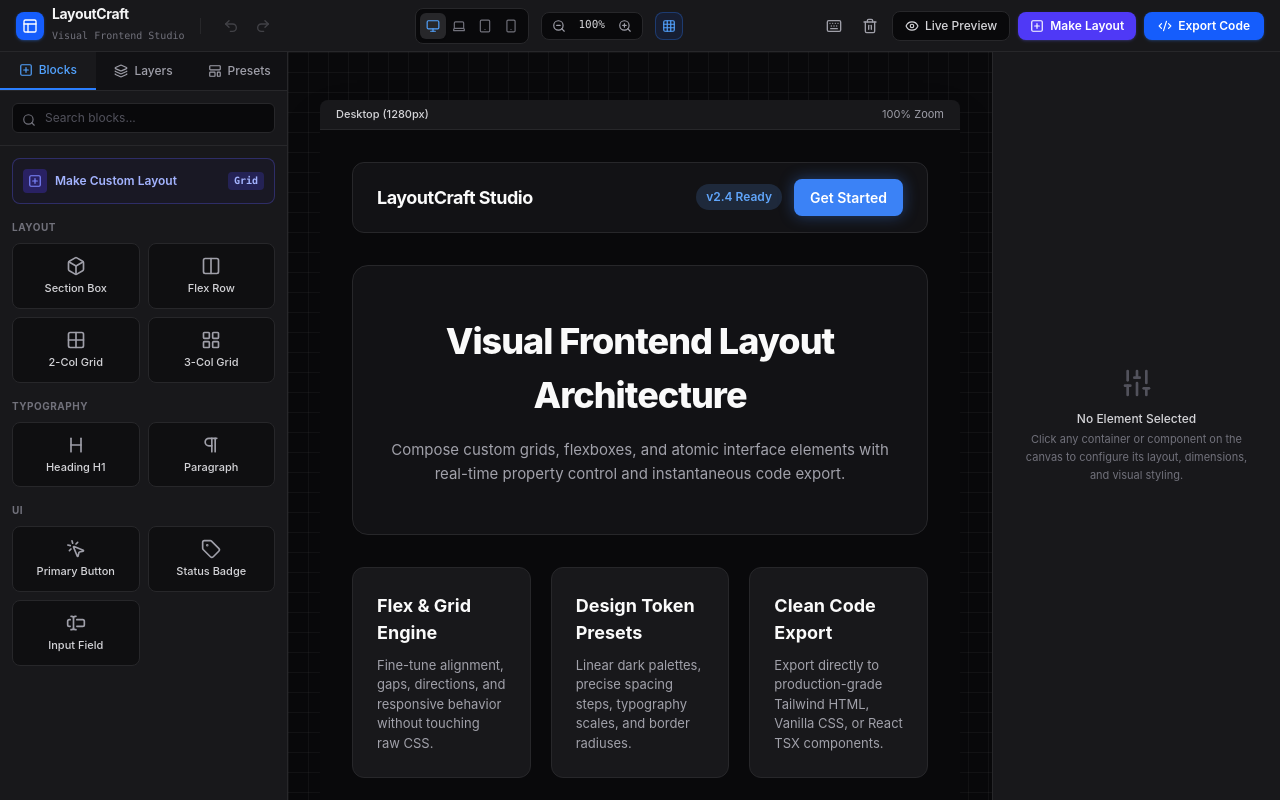
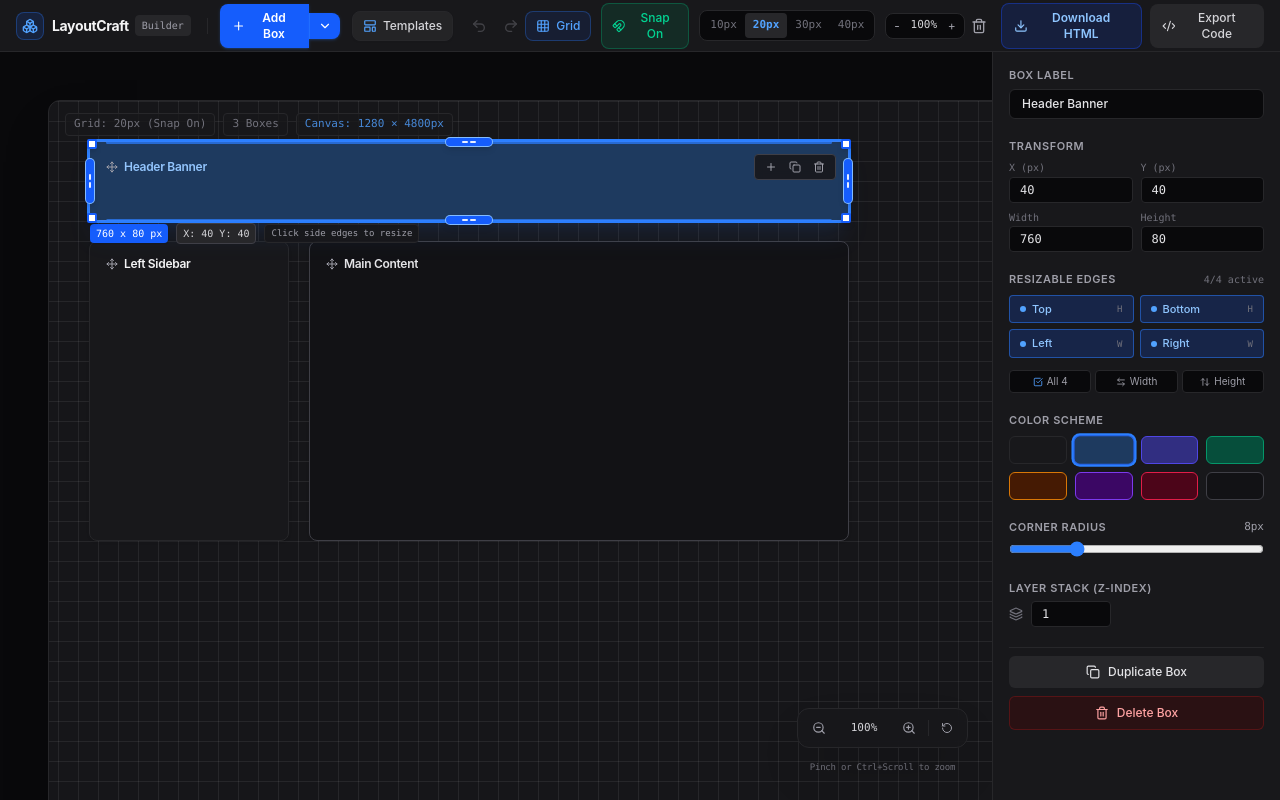
Before and after one commit to mwdharmaaa/layoutcraft, a React (Vite) app: page / in a window 1280 px wide. Built offline with nearby package versions, Linux system fonts and the light colour scheme; the HTML template or start-up script is replaced by a standard one.

Commit message:
feat(app): elevate custom layout builder as primary application and integrate template selector

```diff
--- a/src/App.jsx
+++ b/src/App.jsx
@@ -1,160 +1,5 @@
-import { useState } from 'react';
-import { StudioHeader } from '@/features/toolbar/components/StudioHeader';
-import { StudioSidebar } from '@/features/palette/components/StudioSidebar';
-import { CanvasArtboard } from '@/features/canvas/components/CanvasArtboard';
-import { PropertyInspector } from '@/features/inspector/components/PropertyInspector';
-import { ExportModal } from '@/features/export/components/ExportModal';
-import { ShortcutsModal } from '@/features/shortcuts/components/ShortcutsModal';
-import { ToastNotification } from '@/features/toast/components/ToastNotification';
-import { useStudioState } from '@/features/canvas/hooks/useStudioState';
 import { LayoutBuilderView } from '@/features/builder/components/LayoutBuilderView';
 
 export default function App() {
-  const [viewMode, setViewMode] = useState('studio');
-
-  const {
-    rootNode,
-    selectedId,
-    selectedNode,
-    hoveredId,
-    viewport,
-    zoom,
-    showGrid,
-    isPreview,
-    sidebarTab,
-    inspectorTab,
-    isExportOpen,
-    isShortcutsOpen,
-    toasts,
-    canUndo,
-    canRedo,
-    setHoveredId,
-    setViewport,
-    setZoom,
-    setShowGrid,
-    setIsPreview,
-    setSidebarTab,
-    setInspectorTab,
-    setIsExportOpen,
-    setIsShortcutsOpen,
-    handleUndo,
-    handleRedo,
-    handleSelectNode,
-    handleInsertNode,
-    handleUpdateStyles,
-    handleUpdateContent,
-    handleUpdateName,
-    handleDeleteNode,
-    handleDuplicateNode,
-    handlePasteImage,
-    handleMoveOrder,
-    handleToggleVisibility,
-    handleSelectTemplate,
-    handleImportLayout,
-    handleClearCanvas,
-  } = useStudioState();
-
-  if (viewMode === 'builder') {
-    return (
-      <LayoutBuilderView
-        onBack={() => setViewMode('studio')}
-        onApplyToStudio={(newRoot) => {
-          handleImportLayout(newRoot);
-          setViewMode('studio');
-        }}
-      />
-    );
-  }
-
-  return (
-    <div className="flex flex-col w-screen h-screen overflow-hidden bg-zinc-950 text-zinc-100 font-sans">
-      {/* Studio Top Navigation Bar */}
-      <StudioHeader
-        viewport={viewport}
-        onViewportChange={setViewport}
-        zoom={zoom}
-        onZoomChange={setZoom}
-        showGrid={showGrid}
-        onToggleGrid={setShowGrid}
-        canUndo={canUndo}
-        canRedo={canRedo}
-        onUndo={handleUndo}
-        onRedo={handleRedo}
-        isPreview={isPreview}
-        onTogglePreview={setIsPreview}
-        onOpenExport={() => setIsExportOpen(true)}
-        onClearCanvas={handleClearCanvas}
-        onOpenShortcuts={() => setIsShortcutsOpen(true)}
-        onOpenMakeLayout={() => setViewMode('builder')}
-      />
-
-      {/* Main Workspace Workspace Dock */}
-      <div className="flex flex-1 overflow-hidden relative">
-        {/* Left Dock: Blocks, Layers, Templates */}
-        {!isPreview && (
-          <StudioSidebar
-            activeTab={sidebarTab}
-            onTabChange={setSidebarTab}
-            onInsertNode={handleInsertNode}
-            rootNode={rootNode}
-            selectedId={selectedId}
-            onSelectNode={handleSelectNode}
-            onToggleVisibility={handleToggleVisibility}
-            onDeleteNode={handleDeleteNode}
-            onSelectTemplate={handleSelectTemplate}
-            onOpenMakeLayout={() => setViewMode('builder')}
-          />
-        )}
-
-        {/* Center Canvas Viewport */}
-        <CanvasArtboard
-          rootNode={rootNode}
-          selectedId={selectedId}
-          hoveredId={hoveredId}
-          viewport={viewport}
-          zoom={zoom}
-          showGrid={showGrid}
-          isPreview={isPreview}
-          onSelect={(id) => handleSelectNode(id)}
-          onHover={(id) => setHoveredId(id)}
-          onUpdateContent={handleUpdateContent}
-          onDuplicate={handleDuplicateNode}
-          onDelete={handleDeleteNode}
-          onMoveUp={(id) => handleMoveOrder(id, 'up')}
-          onMoveDown={(id) => handleMoveOrder(id, 'down')}
-          onCanvasClick={() => handleSelectNode(rootNode.id)}
-          onPasteImage={handlePasteImage}
-        />
-
-        {/* Right Dock: Property Inspector */}
-        {!isPreview && (
-          <PropertyInspector
-            selectedNode={selectedNode}
-            activeTab={inspectorTab}
-            onTabChange={setInspectorTab}
-            onUpdateStyles={handleUpdateStyles}
-            onUpdateContent={(txt) => selectedId && handleUpdateContent(selectedId, txt)}
-            onUpdateName={handleUpdateName}
-          />
-        )}
-      </div>
-
-      {/* Code Export & Project Share Modal */}
-      <ExportModal
-        isOpen={isExportOpen}
-        onClose={() => setIsExportOpen(false)}
-        rootNode={rootNode}
-        onImportLayout={handleImportLayout}
-      />
-
-      {/* Keyboard Shortcuts Cheat Sheet Modal */}
-      <ShortcutsModal
-        isOpen={isShortcutsOpen}
-        onClose={() => setIsShortcutsOpen(false)}
-      />
-
-      {/* Action and Shortcut Feedback Toasts */}
-      <ToastNotification toasts={toasts} />
-    </div>
-  );
+  return <LayoutBuilderView />;
 }
--- a/src/features/builder/components/BuilderExportModal.jsx
+++ b/src/features/builder/components/BuilderExportModal.jsx
@@ -1,5 +1,5 @@
 import { useState } from 'react';
-import { X, Copy, Check, Download, Sparkles } from 'lucide-react';
+import { X, Copy, Check, Download } from 'lucide-react';
 import {
   boxesToTailwindCode,
 } from '../utils/box_converter';
@@ -13,7 +13,6 @@ export const BuilderExportModal = ({
   isOpen,
   onClose,
   boxes,
-  onApplyToStudio,
 }) => {
   const [tab, setTab] = useState('html');
   const [htmlMode, setHtmlMode] = useState('document');
@@ -121,13 +120,10 @@ export const BuilderExportModal = ({
 
         {/* Modal Footer */}
         <div className="p-4 border-t border-zinc-800 flex items-center justify-between bg-zinc-900/50">
-          <button
-            onClick={onApplyToStudio}
-            className="flex items-center gap-1.5 px-3 py-1.5 rounded-lg text-xs font-semibold bg-emerald-600 hover:bg-emerald-500 text-white transition-colors"
-          >
-            <Sparkles className="w-3.5 h-3.5" />
-            <span>Apply to Studio</span>
-          </button>
+          <div className="flex items-center gap-2 text-xs text-zinc-500 font-mono">
+            <span className="w-2 h-2 rounded-full bg-emerald-500 animate-pulse" />
+            <span>Ready for production</span>
+          </div>
 
           <div className="flex items-center gap-2">
             <button
--- a/src/features/builder/components/BuilderHeader.jsx
+++ b/src/features/builder/components/BuilderHeader.jsx
@@ -1,5 +1,6 @@
 import {
-  ArrowLeft,
+  Boxes,
+  LayoutTemplate,
   Grid,
   Magnet,
   Undo2,
@@ -7,13 +8,11 @@ import {
   Trash2,
   Code2,
   Download,
-  Sparkles,
 } from 'lucide-react';
 import { GRID_SIZE_OPTIONS } from '../constants/builder_defaults';
 import { AddBoxDropdown } from './AddBoxDropdown';
 
 export const BuilderHeader = ({
-  onBack,
   gridSize,
   onChangeGridSize,
   showGrid,
@@ -27,28 +26,42 @@ export const BuilderHeader = ({
   onUndo,
   onRedo,
   onAddBox,
+  onOpenTemplates,
   onClearCanvas,
   onOpenExport,
   onDownloadHtml,
-  onApplyToStudio,
 }) => {
   return (
     <header className="h-13 bg-zinc-900 border-b border-zinc-800 px-4 flex items-center justify-between select-none">
-      {/* Left: Back to Studio & Add Box */}
+      {/* Left: Brand & Main Actions */}
       <div className="flex items-center gap-3">
-        <button
-          onClick={onBack}
-          className="flex items-center gap-1.5 px-2.5 py-1.5 rounded-lg text-xs font-medium text-zinc-300 hover:text-white bg-zinc-800/80 hover:bg-zinc-800 transition-colors"
-          title="Return to visual studio"
-        >
-          <ArrowLeft className="w-3.5 h-3.5" />
-          <span>Studio</span>
-        </button>
+        {/* Brand Logo */}
+        <div className="flex items-center gap-2 pr-1">
+          <div className="w-7 h-7 rounded-lg bg-blue-600/15 border border-blue-500/30 flex items-center justify-center text-blue-400">
+            <Boxes className="w-4 h-4" />
+          </div>
+          <div className="flex items-center gap-1.5">
+            <span className="font-bold text-sm text-zinc-100 tracking-tight">LayoutCraft</span>
+            <span className="text-[10px] font-mono px-1.5 py-0.5 rounded bg-zinc-800 text-zinc-400 border border-zinc-750">
+              Builder
+            </span>
+          </div>
+        </div>
 
         <div className="h-4 w-[1px] bg-zinc-800" />
 
         {/* Add Box Dropdown with Presets */}
         <AddBoxDropdown onAddBox={onAddBox} />
+
+        {/* Layout Templates Modal Trigger */}
+        <button
+          onClick={onOpenTemplates}
+          className="flex items-center gap-1.5 px-2.5 py-1.5 rounded-lg text-xs font-medium text-zinc-300 hover:text-white bg-zinc-800/80 hover:bg-zinc-800 border border-zinc-750 transition-colors shadow-xs"
+          title="Browse & load editable layout templates"
+        >
+          <LayoutTemplate className="w-3.5 h-3.5 text-blue-400" />
+          <span>Templates</span>
+        </button>
 
         {/* Undo / Redo */}
         <div className="flex items-center gap-1">
@@ -172,15 +185,6 @@ export const BuilderHeader = ({
           <Code2 className="w-3.5 h-3.5" />
           <span>Export Code</span>
         </button>
-
-        <button
-          onClick={onApplyToStudio}
-          className="flex items-center gap-1.5 px-3 py-1.5 rounded-lg text-xs font-semibold bg-emerald-600 hover:bg-emerald-500 text-white transition-colors shadow-sm shadow-emerald-500/25"
-          title="Convert this layout into structured studio blocks"
-        >
-          <Sparkles className="w-3.5 h-3.5" />
-          <span>Apply to Studio</span>
-        </button>
       </div>
     </header>
   );
--- a/src/features/builder/components/LayoutBuilderView.jsx
+++ b/src/features/builder/components/LayoutBuilderView.jsx
@@ -3,12 +3,12 @@ import { BuilderHeader } from './BuilderHeader';
 import { BuilderCanvas } from './BuilderCanvas';
 import { BoxPropertyBar } from './BoxPropertyBar';
 import { BuilderExportModal } from './BuilderExportModal';
-import { boxesToStudioRoot } from '../utils/box_converter';
+import { BuilderTemplatesModal } from './BuilderTemplatesModal';
 import { downloadHtmlLayout } from '../utils/html_exporter';
 import { useToast } from '@/features/toast/hooks/useToast';
 import { ToastNotification } from '@/features/toast/components/ToastNotification';
 
-export const LayoutBuilderView = ({ onBack, onApplyToStudio }) => {
+export const LayoutBuilderView = () => {
   const { toasts, showToast } = useToast();
   const {
     boxes,
@@ -19,6 +19,7 @@ export const LayoutBuilderView = ({ onBack, onApplyToStudio }) => {
     snapToGrid,
     zoom,
     isExportOpen,
+    isTemplatesOpen,
     canUndo,
     canRedo,
     setSelectedBoxId,
@@ -27,6 +28,7 @@ export const LayoutBuilderView = ({ onBack, onApplyToStudio }) => {
     setSnapToGrid,
     setZoom,
     setIsExportOpen,
+    setIsTemplatesOpen,
     handleUndo,
     handleRedo,
     handleAddBox,
@@ -35,12 +37,8 @@ export const LayoutBuilderView = ({ onBack, onApplyToStudio }) => {
     handleDeleteBox,
     handleDuplicateBox,
     handleClearAll,
+    handleLoadTemplate,
   } = useLayoutBuilder();
-
-  const handleApply = () => {
-    const rootNode = boxesToStudioRoot(boxes);
-    onApplyToStudio(rootNode);
-  };
 
   const handleDownloadHtml = () => {
     downloadHtmlLayout(boxes);
@@ -51,7 +49,6 @@ export const LayoutBuilderView = ({ onBack, onApplyToStudio }) => {
     <div className="flex flex-col w-screen h-screen overflow-hidden bg-zinc-950 text-zinc-100 font-sans">
       {/* Top Header */}
       <BuilderHeader
-        onBack={onBack}
         gridSize={gridSize}
         onChangeGridSize={setGridSize}
         showGrid={showGrid}
@@ -65,10 +62,10 @@ export const LayoutBuilderView = ({ onBack, onApplyToStudio }) => {
         onUndo={handleUndo}
         onRedo={handleRedo}
         onAddBox={handleAddBox}
+        onOpenTemplates={() => setIsTemplatesOpen(true)}
         onClearCanvas={handleClearAll}
         onOpenExport={() => setIsExportOpen(true)}
         onDownloadHtml={handleDownloadHtml}
-        onApplyToStudio={handleApply}
       />
 
       {/* Main Builder Workspace */}
@@ -102,7 +99,16 @@ export const LayoutBuilderView = ({ onBack, onApplyToStudio }) => {
         isOpen={isExportOpen}
         onClose={() => setIsExportOpen(false)}
         boxes={boxes}
-        onApplyToStudio={handleApply}
+      />
+
+      {/* Templates Modal */}
+      <BuilderTemplatesModal
+        isOpen={isTemplatesOpen}
+        onClose={() => setIsTemplatesOpen(false)}
+        onSelectTemplate={(template) => {
+          handleLoadTemplate(template);
+          showToast(`Loaded "${template.name}" template`, 'success');
+        }}
       />
 
       {/* Action Feedback Toasts */}
```
